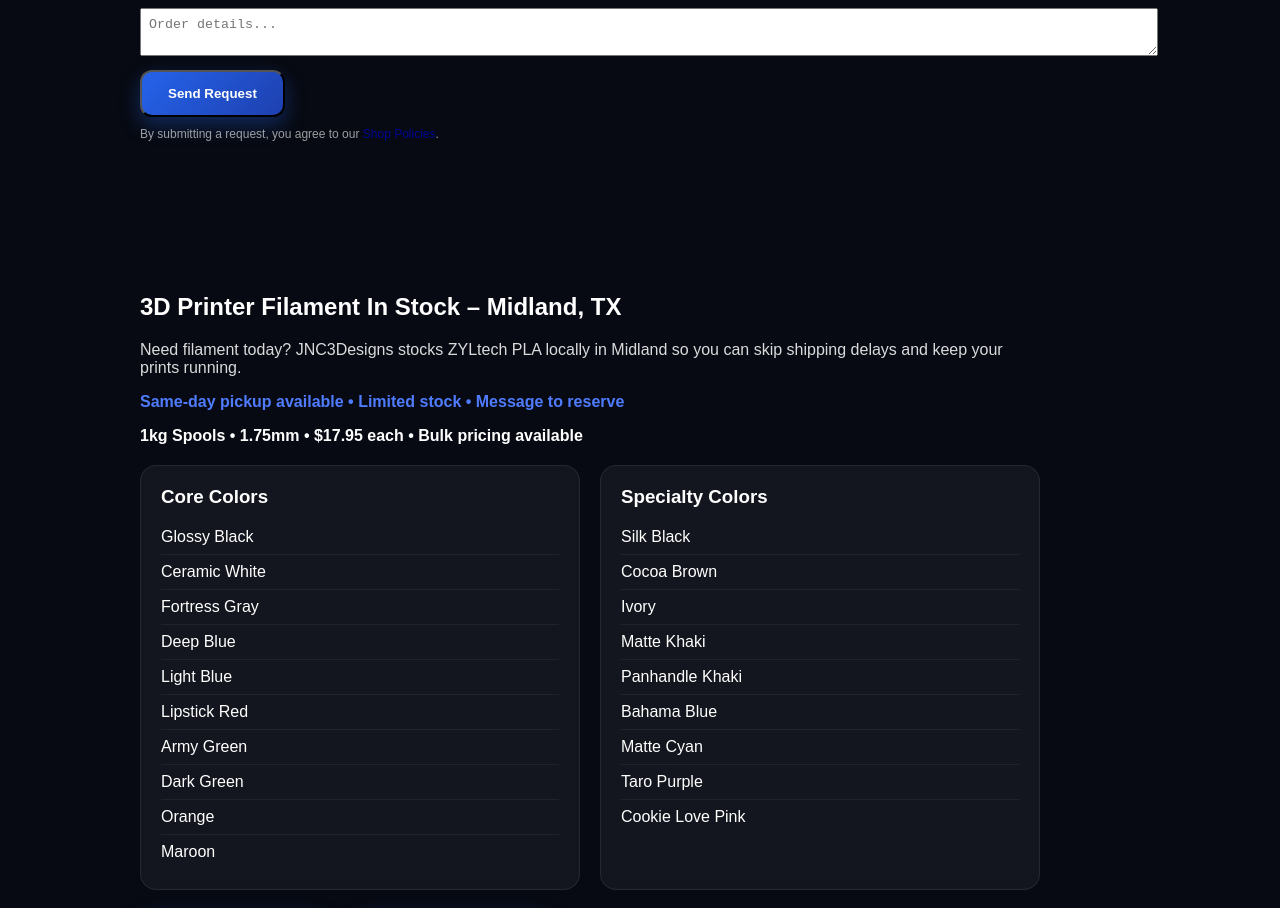
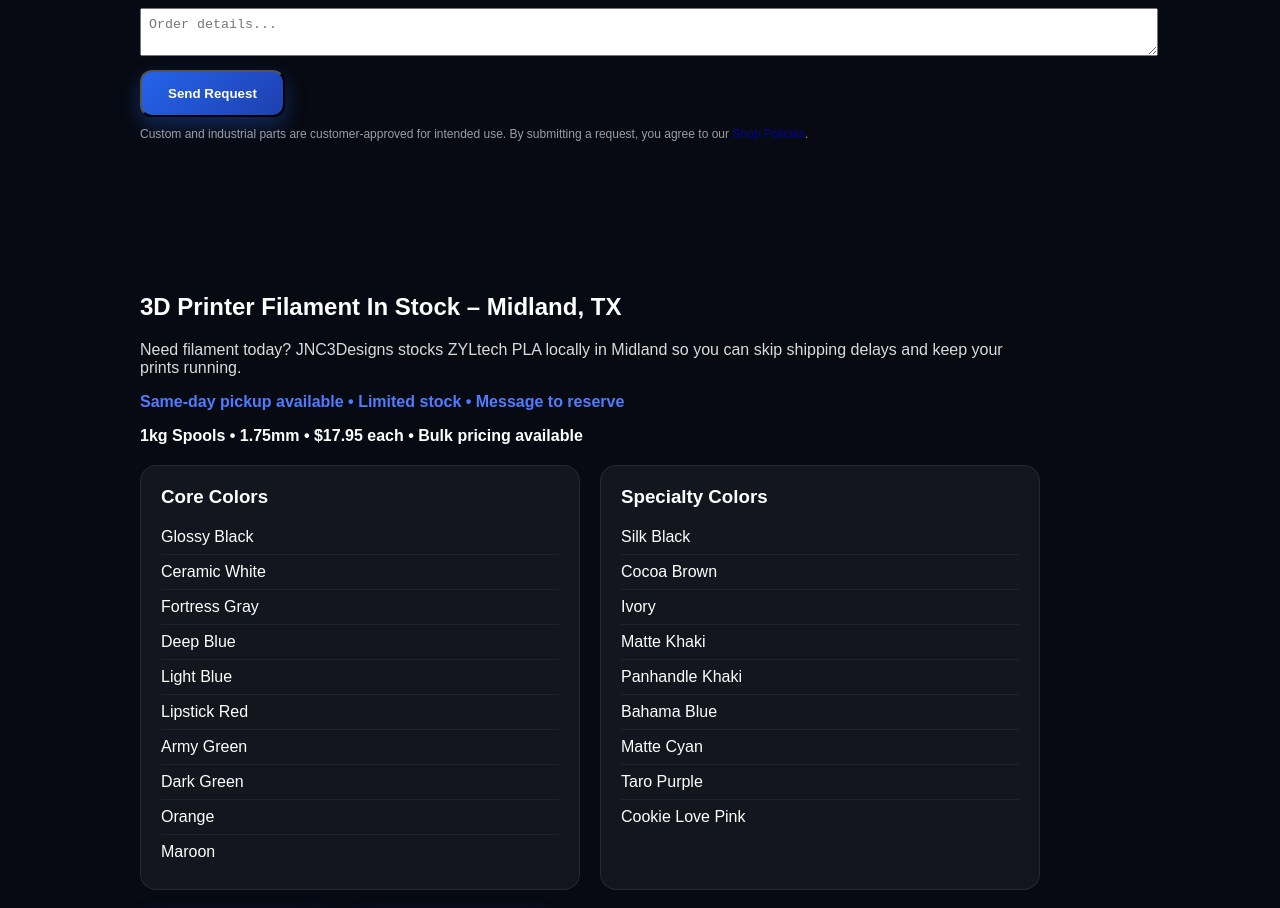
Before and after one commit to jnc3designs/jnc3designs-website, a Next.js app in the folder jnc3designs-premium/: page / in a window 1280 px wide. Shown: the part 4062-4970 px from the top of the page. Built offline with nearby package versions, Linux system fonts and the light colour scheme.

Commit message:
Update page.js

```diff
--- a/jnc3designs-premium/app/page.js
+++ b/jnc3designs-premium/app/page.js
@@ -235,7 +235,7 @@ export default function Home() {
           <button type="submit" className="button-primary">Send Request</button>
         </form>
     <p style={{ fontSize: "12px", opacity: 0.6, marginTop: "10px" }}>
-  By submitting a request, you agree to our{" "}
+  Custom and industrial parts are customer-approved for intended use. By submitting a request, you agree to our{" "}
   <a href="/policies" className="underline">
     Shop Policies
   </a>.
```
